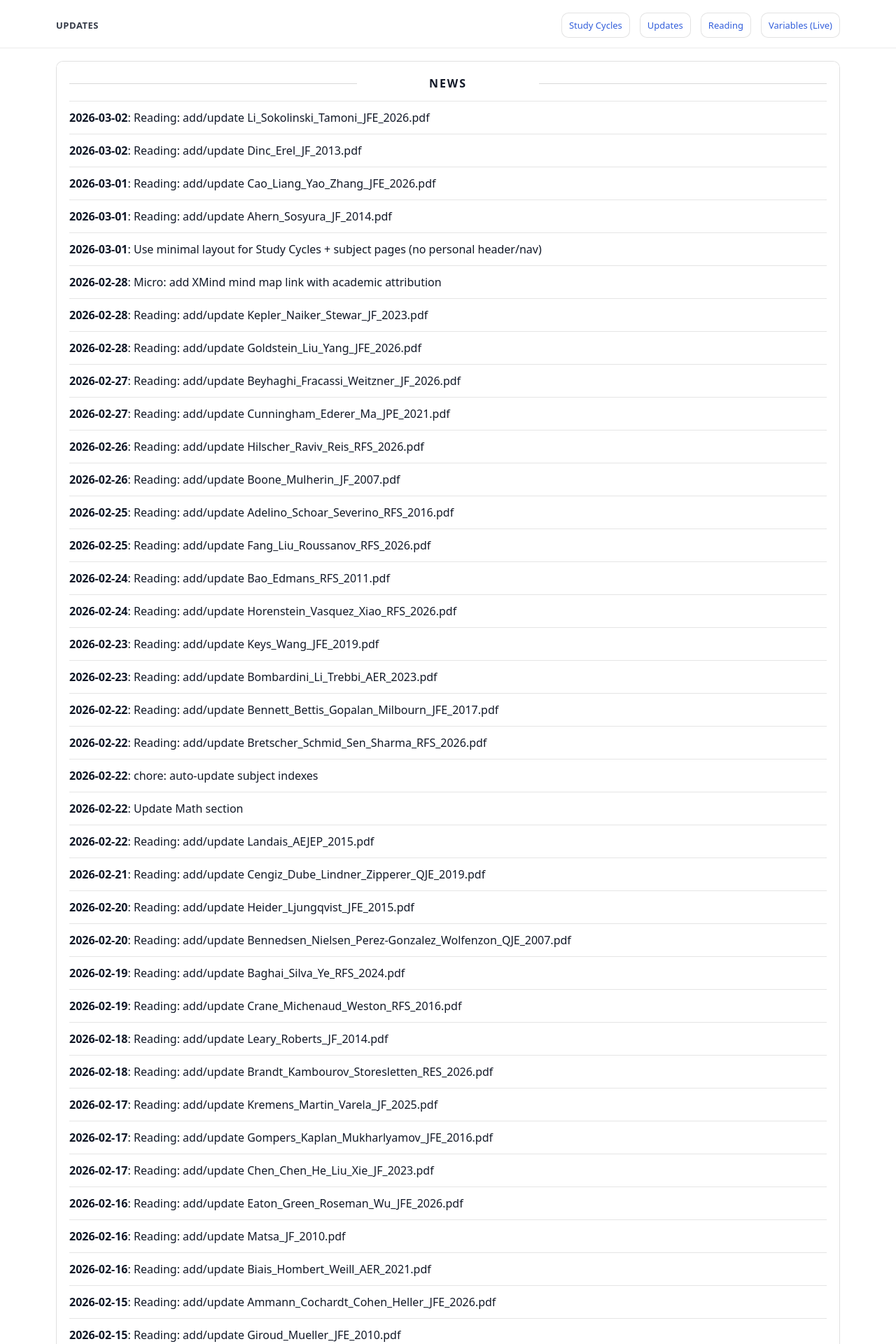
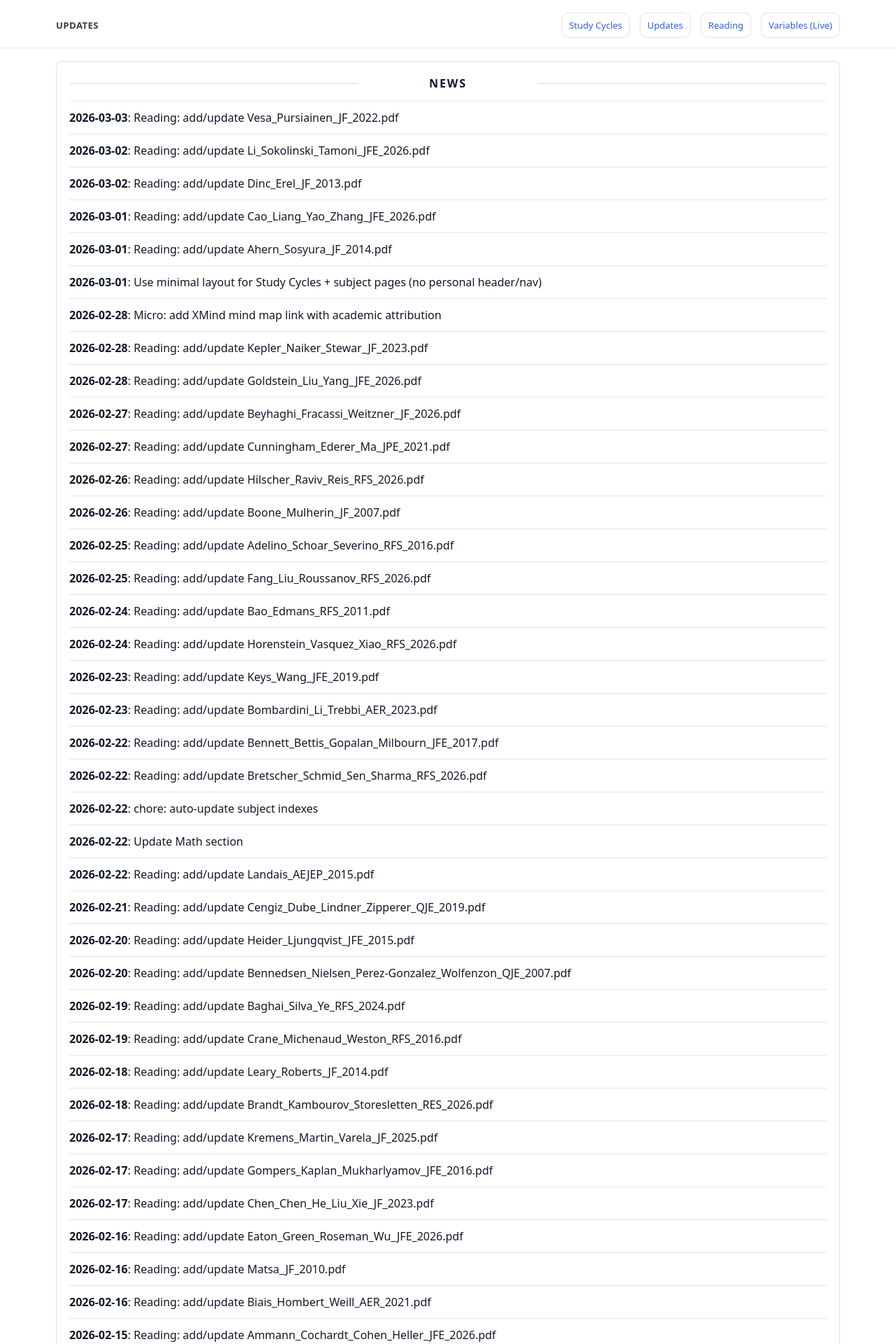
Before and after one commit to yaxinzn/study-archive, a Jekyll site: the page built from updates/index.md, in a window 1280 px wide. Shown: the top 1920 px of the page at 70% size. Built offline with Jekyll 4.4.1, drawn with Linux system fonts in a browser that asks for light colours; some of the changed text lies outside the part shown.

Commit message:
chore: update NEWS feed

```diff
--- a/_data/news.yml
+++ b/_data/news.yml
@@ -1,4 +1,7 @@
 # Auto-generated update history (sorted newest -> oldest). Do not edit manually.
+- ts: "1772540268"
+  date: "2026-03-03"
+  title: "Reading: add/update Vesa_Pursiainen_JF_2022.pdf"
 - ts: "1772453520"
   date: "2026-03-02"
   title: "Reading: add/update Li_Sokolinski_Tamoni_JFE_2026.pdf"
```
